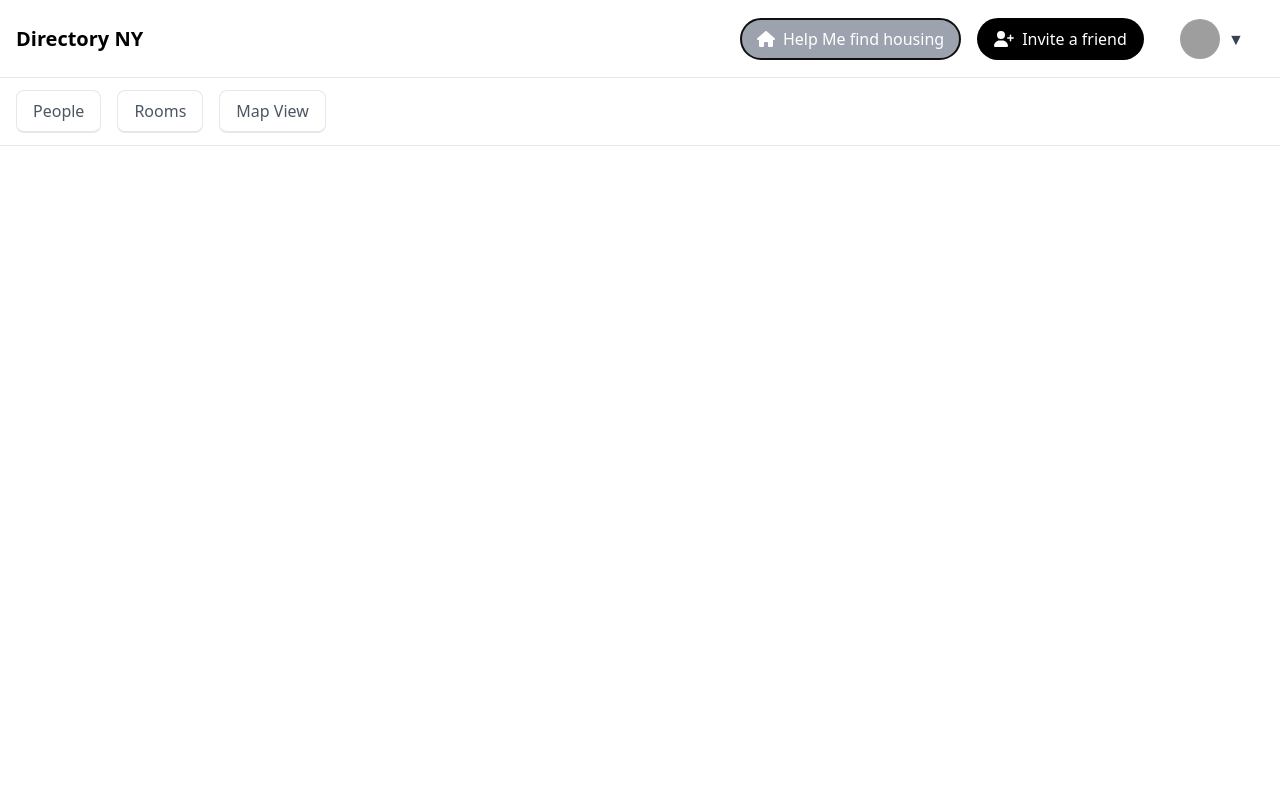
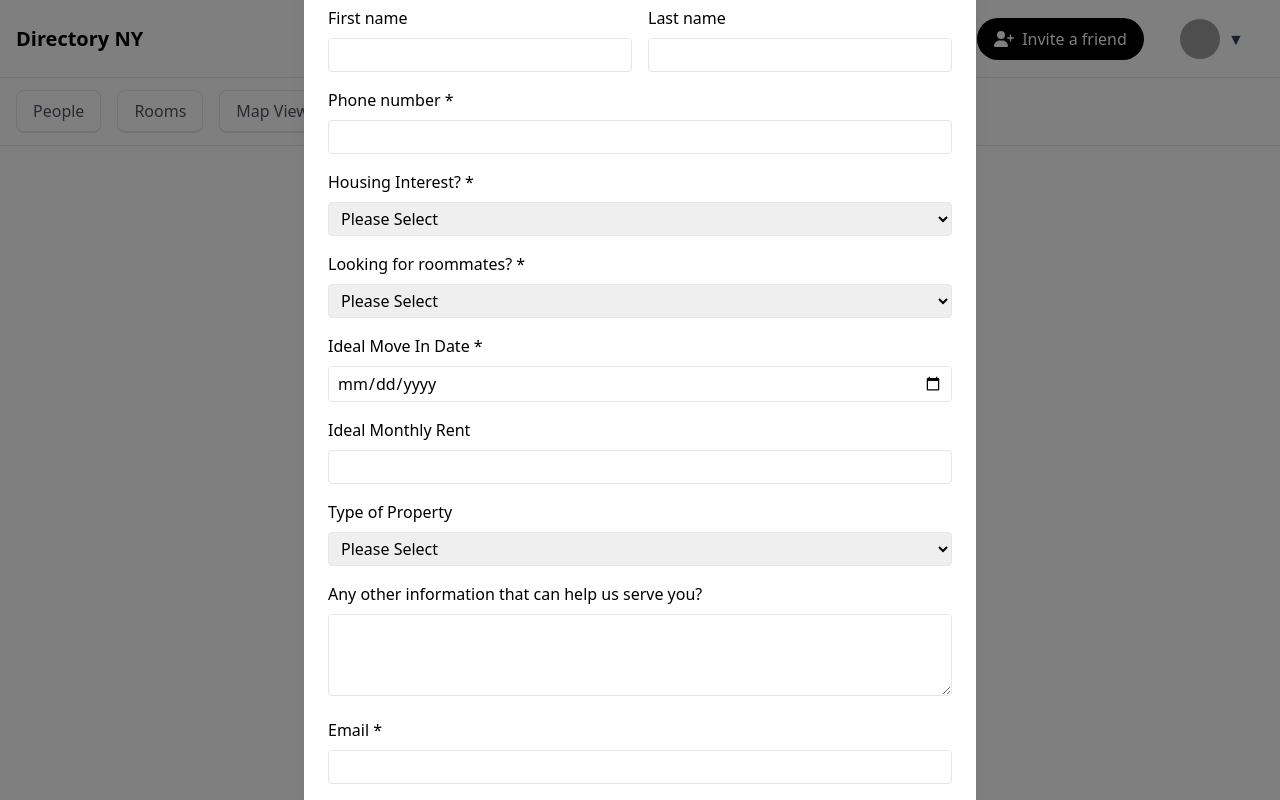
Before and after one commit to parth-agrawal/directoryNY, a React (Vite) app in the folder frontend/: page / in a window 1280 px wide. Both pictures are taken after a click on the button "Help Me find housing". Built offline with nearby package versions, Linux system fonts and the light colour scheme; no server answers; grey boxes are pictures that could not be loaded.

Commit message:
form added

```diff
--- /dev/null
+++ b/frontend/src/components/base/HousingForm.tsx
@@ -0,0 +1,106 @@
+import React, { useState } from 'react';
+
+interface HousingFormProps {
+    onClose: () => void;
+}
+
+const HousingForm: React.FC<HousingFormProps> = ({ onClose }) => {
+    const [formData, setFormData] = useState({
+        firstName: '',
+        lastName: '',
+        phoneNumber: '',
+        housingInterest: '',
+        lookingForRoommates: '',
+        idealMoveInDate: '',
+        idealMonthlyRent: '',
+        typeOfProperty: '',
+        additionalInfo: '',
+        email: ''
+    });
+
+    const handleChange = (e: React.ChangeEvent<HTMLInputElement | HTMLSelectElement | HTMLTextAreaElement>) => {
+        const { name, value } = e.target;
+        setFormData(prevState => ({
+            ...prevState,
+            [name]: value
+        }));
+    };
+
+    const handleSubmit = (e: React.FormEvent) => {
+        e.preventDefault();
+        console.log(formData);
+        // Handle form submission logic here
+        onClose();
+    };
+
+    return (
+        <div className="fixed inset-0 bg-black bg-opacity-50 flex items-center justify-center">
+            <div className="bg-white p-6 rounded-lg shadow-lg max-w-2xl w-full">
+                <h2 className="text-2xl font-bold mb-4">Housing Request Form</h2>
+                <form onSubmit={handleSubmit}>
+                    <div className="grid grid-cols-2 gap-4 mb-4">
+                        <div>
+                            <label htmlFor="firstName" className="block mb-2">First name</label>
+                            <input type="text" id="firstName" name="firstName" value={formData.firstName} onChange={handleChange} className="w-full border rounded px-2 py-1" />
+                        </div>
+                        <div>
+                            <label htmlFor="lastName" className="block mb-2">Last name</label>
+                            <input type="text" id="lastName" name="lastName" value={formData.lastName} onChange={handleChange} className="w-full border rounded px-2 py-1" />
+                        </div>
+                    </div>
+                    <div className="mb-4">
+                        <label htmlFor="phoneNumber" className="block mb-2">Phone number *</label>
+                        <input type="tel" id="phoneNumber" name="phoneNumber" value={formData.phoneNumber} onChange={handleChange} required className="w-full border rounded px-2 py-1" />
+                    </div>
+                    <div className="mb-4">
+                        <label htmlFor="housingInterest" className="block mb-2">Housing Interest? *</label>
+                        <select id="housingInterest" name="housingInterest" value={formData.housingInterest} onChange={handleChange} required className="w-full border rounded px-2 py-1">
+                            <option value="">Please Select</option>
+                            <option value="rent">Rent</option>
+                            <option value="buy">Buy</option>
+                        </select>
+                    </div>
+                    <div className="mb-4">
+                        <label htmlFor="lookingForRoommates" className="block mb-2">Looking for roommates? *</label>
+                        <select id="lookingForRoommates" name="lookingForRoommates" value={formData.lookingForRoommates} onChange={handleChange} required className="w-full border rounded px-2 py-1">
+                            <option value="">Please Select</option>
+                            <option value="yes">Yes</option>
+                            <option value="no">No</option>
+                        </select>
+                    </div>
+                    <div className="mb-4">
+                        <label htmlFor="idealMoveInDate" className="block mb-2">Ideal Move In Date *</label>
+                        <input type="date" id="idealMoveInDate" name="idealMoveInDate" value={formData.idealMoveInDate} onChange={handleChange} required className="w-full border rounded px-2 py-1" />
+                    </div>
+                    <div className="mb-4">
+                        <label htmlFor="idealMonthlyRent" className="block mb-2">Ideal Monthly Rent</label>
+                        <input type="number" id="idealMonthlyRent" name="idealMonthlyRent" value={formData.idealMonthlyRent} onChange={handleChange} className="w-full border rounded px-2 py-1" />
+                    </div>
+                    <div className="mb-4">
+                        <label htmlFor="typeOfProperty" className="block mb-2">Type of Property</label>
+                        <select id="typeOfProperty" name="typeOfProperty" value={formData.typeOfProperty} onChange={handleChange} className="w-full border rounded px-2 py-1">
+                            <option value="">Please Select</option>
+                            <option value="apartment">Apartment</option>
+                            <option value="house">House</option>
+                            <option value="condo">Condo</option>
+                        </select>
+                    </div>
+                    <div className="mb-4">
+                        <label htmlFor="additionalInfo" className="block mb-2">Any other information that can help us serve you?</label>
+                        <textarea id="additionalInfo" name="additionalInfo" value={formData.additionalInfo} onChange={handleChange} className="w-full border rounded px-2 py-1" rows={3}></textarea>
+                    </div>
+                    <div className="mb-4">
+                        <label htmlFor="email" className="block mb-2">Email *</label>
+                        <input type="email" id="email" name="email" value={formData.email} onChange={handleChange} required className="w-full border rounded px-2 py-1" />
+                    </div>
+                    <div className="flex justify-end">
+                        <button type="button" onClick={onClose} className="mr-2 px-4 py-2 bg-gray-200 rounded">Cancel</button>
+                        <button type="submit" className="px-4 py-2 bg-blue-600 text-white rounded">Submit</button>
+                    </div>
+                </form>
+            </div>
+        </div>
+    );
+};
+
+export default HousingForm;
--- a/frontend/src/components/compound/NavBar/NavBar.tsx
+++ b/frontend/src/components/compound/NavBar/NavBar.tsx
@@ -1,8 +1,12 @@
+import React, { useState } from 'react';
 import { FontAwesomeIcon } from '@fortawesome/react-fontawesome';
 import { faHouse, faUserPlus } from '@fortawesome/free-solid-svg-icons';
 import UserDropdown from "./UserDropdown";
+import HousingForm from '../../base/HousingForm';
 
 export default function NavBar() {
+  const [showHousingForm, setShowHousingForm] = useState(false);
+
   return (
     <nav className="fixed top-0 left-0 right-0 bg-white">
       <div className="container mx-auto px-4 py-2 flex justify-between items-center">
@@ -12,7 +16,10 @@ export default function NavBar() {
           <span className="text-xl font-bold">Directory NY</span>
         </div>
         <div className="flex items-center space-x-4">
-          <button className="px-4 py-2 bg-gray-400 text-white rounded-full hover:bg-blue-600">
+          <button
+            className="px-4 py-2 bg-gray-400 text-white rounded-full hover:bg-black"
+            onClick={() => setShowHousingForm(true)}
+          >
             <FontAwesomeIcon icon={faHouse} className="mr-2" />
             Help Me find housing
           </button>
@@ -32,6 +39,9 @@ export default function NavBar() {
           </div>
         </div>
       </div>
+      {showHousingForm && (
+        <HousingForm onClose={() => setShowHousingForm(false)} />
+      )}
     </nav>
   );
 }
```
